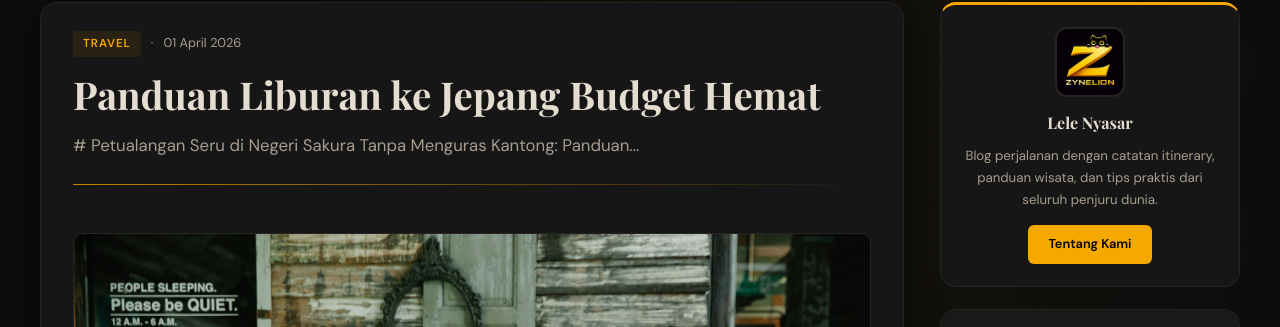
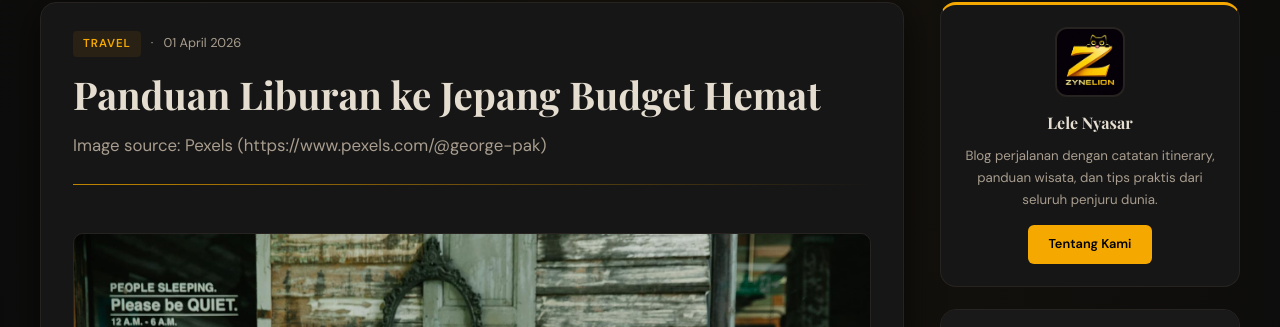
Before and after one commit to vwebe/lele, a Jekyll site: the page built from _posts/2026-04-01-panduan-liburan-ke-jepang-budget-hemat.md, in a window 1280 px wide and 900 px high. Shown: the part 143-470 px from the top of the window. Built offline with Jekyll 4.4.1, drawn with Linux system fonts in a browser that asks for light colours; some web fonts are replaced.

Commit message:
Fix SEO meta source: _posts/2026-04-01-panduan-liburan-ke-jepang-budget-hemat.md

```diff
--- a/_posts/2026-04-01-panduan-liburan-ke-jepang-budget-hemat.md
+++ b/_posts/2026-04-01-panduan-liburan-ke-jepang-budget-hemat.md
@@ -1,16 +1,21 @@
 ---
 layout: post
 title: "Panduan Liburan ke Jepang Budget Hemat"
+seo_title: "Panduan Liburan ke Jepang Budget Hemat"
+keyword: "panduan liburan ke jepang budget hemat"
 date: 2026-04-01 07:00:00 +0700
-categories: [travel]
-image: "/assets/images/auto/panduan-liburan-ke-jepang-budget-hemat.jpg"
-seo_title: "Panduan Liburan ke Jepang Budget Hemat"
-description: "# Petualangan Seru di Negeri Sakura Tanpa Menguras Kantong: Panduan..."
-excerpt: "# Petualangan Seru di Negeri Sakura Tanpa Menguras Kantong: Panduan..."
-keywords: "panduan liburan ke jepang budget hemat, panduan liburan jepang budget, travel, wisata panduan liburan jepang, panduan panduan liburan jepang, tips panduan liburan jepang"
-image_alt: "Panduan Liburan ke Jepang Budget Hemat"
+last_modified_at: 2026-05-12 17:34:17 +0700
+sitemap: true
 robots: "index, follow, max-snippet:-1, max-image-preview:large, max-video-preview:-1"
 googlebot: "index, follow, max-snippet:-1, max-image-preview:large, max-video-preview:-1"
+categories: ["travel"]
+tags: ["travel"]
+description: "Image source: Pexels (https://www.pexels.com/@george-pak)"
+excerpt: "Image source: Pexels (https://www.pexels.com/@george-pak)"
+keywords: "travel, liburan, jepang, budget, hemat, wisata liburan jepang budget, panduan liburan jepang budget, tips liburan jepang budget"
+image: "/assets/images/auto/panduan-liburan-ke-jepang-budget-hemat.jpg"
+image_alt: "Panduan Liburan ke Jepang Budget Hemat"
+seo_fixed_source: "sheet_keyword_h2p_v1"
 ---
 
 <img src="{{ "assets/images/auto/panduan-liburan-ke-jepang-budget-hemat.jpg" | relative_url }}" alt="Panduan Liburan ke Jepang Budget Hemat" loading="lazy" decoding="async">
```
